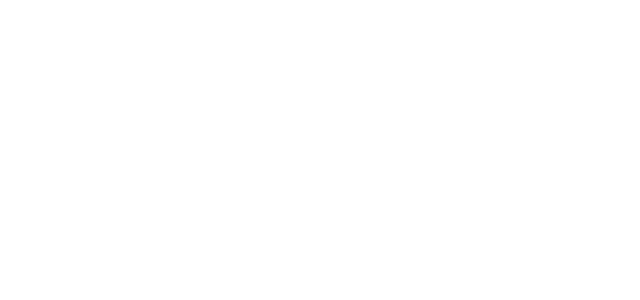
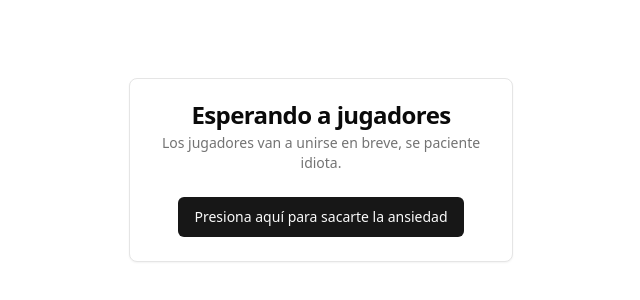
Before and after one commit to DeMarc-Team/ElSwitcher-Frontend, a React (Vite) app: page /waiting_room in a window 1280 px wide. Before the commit this address had no page. Shown: the part 230-530 px from the top of the page, without its empty margins (319-959 px from the left). Built offline with nearby package versions, Linux system fonts and the light colour scheme.

Commit message:
DEM-50 feat: Se implementó el componente de sala de espera.

```diff
--- a/src/App.tsx
+++ b/src/App.tsx
@@ -1,11 +1,13 @@
 import { BrowserRouter as Router, Routes, Route } from "react-router-dom";
 import Home from "@/containers/home/Home";
+import Waiting_room from "./containers/waiting_room/Waiting_room";
 
 function App() {
     return (
         <Router>
             <Routes>
                 <Route path="/" element={<Home />} />
+                <Route path="/waiting_room" element={<Waiting_room/>}/>
             </Routes>
         </Router>
     );
--- /dev/null
+++ b/src/containers/waiting_room/Waiting_room.tsx
@@ -0,0 +1,13 @@
+import Room from "./components/Room";
+function Waiting_room() {
+    return (
+        <div className="flex h-[100vh] w-full items-center justify-center">
+            <Room
+                title="Esperando a jugadores"
+                description="Los jugadores van a unirse en breve, se paciente idiota."
+            />
+        </div>
+    );
+}
+
+export default Waiting_room;
--- /dev/null
+++ b/src/containers/waiting_room/components/Room.tsx
@@ -0,0 +1,30 @@
+import React from "react";
+import {
+    Card,
+    CardContent,
+    CardDescription,
+    CardHeader,
+    CardTitle,
+} from "@/components/ui/card";
+import { Button } from "@/components/ui/button";
+
+interface CardHomeProps {
+    title: string;
+    description: string;
+}
+
+const Room: React.FC<CardHomeProps> = ({ title, description }) => {
+    return (
+        <Card className="w-96 text-center">
+            <CardHeader>
+                <CardTitle>{title}</CardTitle>
+                <CardDescription>{description}</CardDescription>
+            </CardHeader>
+            <CardContent>
+                <Button>Presiona aquí para sacarte la ansiedad</Button>
+            </CardContent>
+        </Card>
+    );
+};
+
+export default Room;
```
Also changed, not shown: src/containers/home/Home.tsx (line endings or trailing spaces).
